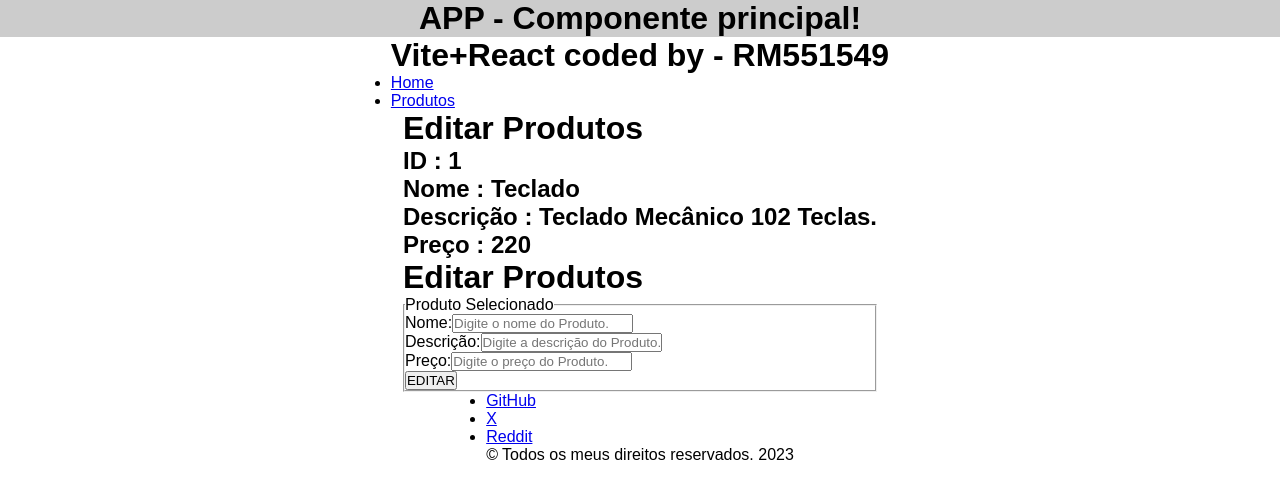
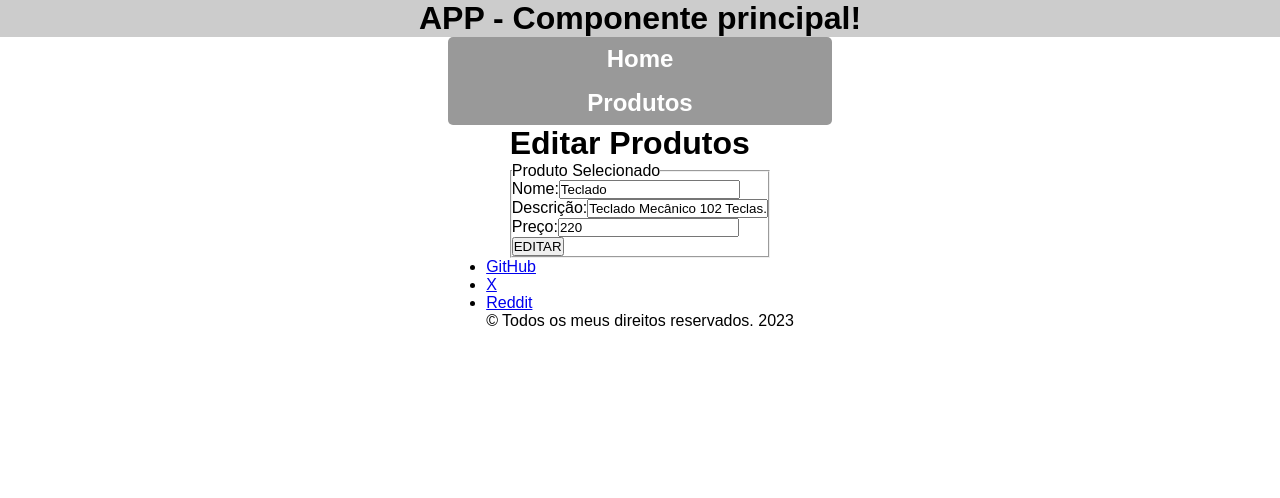
Before and after one commit to hyeonken/spa-1espf, a React (Vite) app: page /editar/produtos/1 in a window 1280 px wide. Shown: the top 498 px of the page. Built offline with nearby package versions, Linux system fonts and the light colour scheme; data requests are answered from the project's data file.

Commit message:
Primeira forma de input com useState

```diff
--- a/package.json
+++ b/package.json
@@ -25,6 +25,7 @@
     "eslint-plugin-react-hooks": "^4.6.0",
     "eslint-plugin-react-refresh": "^0.4.3",
     "json-server": "^0.17.4",
+    "sass": "^1.69.0",
     "vite": "^4.4.5"
   }
 }
--- a/src/App.jsx
+++ b/src/App.jsx
@@ -1,10 +1,9 @@
-import Cabecalho from "./components/Cabecalho";
+import Cabecalho from "./components/Cabecalho/Cabecalho";
 import Rodape from "./components/Rodape";
 import style from "./App.module.css";
-import {Outlet} from "react-router-dom"
+import { Outlet } from "react-router-dom";
 
 export default function App() {
-
 
   return (
     <>
@@ -13,8 +12,7 @@ export default function App() {
         {/* Iniciando a área do cabeçalho */}
         <Cabecalho />
 
-        {/* Iniciando a área do conteúdo */}
-        <Outlet/>
+          <Outlet/>
 
         {/* Iniciando a área do rodapé */}
         <Rodape />
--- a/src/components/Cabecalho.jsx
+++ /dev/null
@@ -1,17 +0,0 @@
-import { Link } from "react-router-dom"
-
-export default function Cabecalho(){
-    return(
-        <>
-        <header>
-          <h1>Vite+React coded by - RM551549</h1>
-          <nav>
-            <ul>
-              <li><Link to={"/"}>Home</Link></li>
-              <li><Link to={"./produtos"}>Produtos</Link></li>
-            </ul>
-          </nav>
-        </header>
-        </>
-    )
-}
--- /dev/null
+++ b/src/components/Cabecalho/Cabecalho.jsx
@@ -0,0 +1,21 @@
+import { Link, useLocation } from "react-router-dom";
+import "./Cabecalho.scss";
+
+export default function Cabecalho() {
+
+  const rotaAtual = useLocation();
+
+
+  return (
+    <>
+      <header className="cabecalho">
+        <nav>
+          <ul>
+            <li><Link to="/" className={rotaAtual.pathname == "/" ? "active" : ""}>Home</Link> </li>
+            <li><Link to="/produtos" className={rotaAtual.pathname == "/produtos" ? "active" : ""}>Produtos</Link> </li>
+          </ul>
+        </nav>
+      </header>
+    </>
+  );
+}
--- /dev/null
+++ b/src/components/Cabecalho/Cabecalho.scss
@@ -0,0 +1,32 @@
+
+.cabecalho{
+    background-color: #999;
+    font-size: 1.5rem;
+    font-weight: bold;
+    width: 30%;
+    border-radius: 5px;
+
+    ul{
+        list-style: none;
+
+        li a{
+            text-decoration: none;
+            text-align: center;
+            display: block;
+            color: #fff;
+            padding: 8px 16px;
+            border-radius: 5px;
+            transition: ease-out 300ms;
+
+            &:hover{
+                background-color:#27ae60;
+            }
+
+        }
+
+    }
+
+    .active{
+        background-color:#27ae60;
+    }
+}
--- a/src/components/Rodape.jsx
+++ b/src/components/Rodape.jsx
@@ -1,14 +1,22 @@
-export default function Footer(){
-    return(
-        <footer>
+export default function Rodape() {
+  return (
+    <>
+      <footer>
         <div>
           <ul>
-            <li><a href="#">GitHub</a></li>
-            <li><a href="#">X</a></li>
-            <li><a href="#">Reddit</a></li>
+            <li>
+              <a href="#">GitHub</a>
+            </li>
+            <li>
+              <a href="#">X</a>
+            </li>
+            <li>
+              <a href="#">Reddit</a>
+            </li>
           </ul>
           <p>&copy; Todos os meus direitos reservados. 2023</p>
         </div>
       </footer>
-    )
+    </>
+  );
 }
--- a/src/routes/EditarProdutos.jsx
+++ b/src/routes/EditarProdutos.jsx
@@ -1,45 +1,44 @@
+import { useEffect, useState } from 'react';
 import { useParams } from 'react-router-dom'
-import { ListaProduto } from '../components/ListaProdutos';
 
 export default function EditarProdutos() {
 
     const {id} = useParams();
 
-    document.title = 'Editar Produtos ' + id;
+    document.title = "Editar Produtos " + id;
+
+    //Criar uma estratégia para recuperar o produto da API-JSON com fetch, utilizando GET:
+
+    const[produto, setProduto] = useState({});
+
+    useEffect(()=>{
+
+      fetch(`http://localhost:5000/produtos/${id}`)
+      .then((response)=> response.json())
+      .then((response)=> setProduto(response))
+      .catch(error=> console.log(error));
+
+    },[id]);
 
 
-    // Criar uma estratégia para recuperar o produto na lista
-    // Utilizando o id
-    // const produtoRecuperadoPorId = ListaProduto.filter(item => item.id == parseInt(id));
-    const produtoRecuperadoPorId = ListaProduto.filter(item => item.id == parseInt(id))[0];
   return (
     <div>
         <h1>Editar Produtos</h1>
-        {/* Dois jeitos de acessar objetos: */}
-        {/* <h2>Produto Selecionado : {id}</h2> */}
-        {/* ou: */}
-        <h2>ID : {produtoRecuperadoPorId.id}</h2>
-
-        <h2>Nome : {produtoRecuperadoPorId.nome}</h2>
-        <h2>Descrição : {produtoRecuperadoPorId.desc}</h2>
-        <h2>Preço : {produtoRecuperadoPorId.preco}</h2>
-
           <div>
-          <h1>Editar Produtos</h1>
             <form>
               <fieldset>
                 <legend>Produto Selecionado</legend>
                 <div>
                   <label htmlFor="">Nome:</label>
-              <input type="text" name='nome' placeholder='Digite o nome do Produto.'/>
+                  <input type="text" name="nome" placeholder="Digite o nome do Produto." value={produto.nome} onChange={(e)=> setProduto(e.target.value)}/>
                 </div>
                 <div>
                   <label htmlFor="">Descrição:</label>
-              <input type="text" name='desc' placeholder='Digite a descrição do Produto.'/>
+                  <input type="text" name="desc" placeholder="Digite a descrição do Produto." value={produto.desc} onChange={(e)=> setProduto(e.target.value)}/>
                 </div>
                 <div>
                   <label htmlFor="">Preço:</label>
-              <input type="text" name='preco' placeholder='Digite o preço do Produto.'/>
+                  <input type="text" name="preco" placeholder="Digite o preço do Produto." value={produto.preco} onChange={(e)=> setProduto(e.target.value)}/>
                 </div>
                 <div>
                   <button>EDITAR</button>
@@ -47,6 +46,29 @@ export default function EditarProdutos() {
               </fieldset>
             </form>
           </div>
+
     </div>
   )
 }
+
+// 1ª FORMA DE INPUT COM USESTATE:
+{/* <form>
+<fieldset>
+  <legend>Produto Selecionado</legend>
+  <div>
+    <label htmlFor="">Nome:</label>
+    <input type="text" name="nome" placeholder="Digite o nome do Produto." value={produto.nome} onChange={(e)=> setProduto(e.target.value)}/>
+  </div>
+  <div>
+    <label htmlFor="">Descrição:</label>
+    <input type="text" name="desc" placeholder="Digite a descrição do Produto." value={produto.desc} onChange={(e)=> setProduto(e.target.value)}/>
+  </div>
+  <div>
+    <label htmlFor="">Preço:</label>
+    <input type="text" name="preco" placeholder="Digite o preço do Produto." value={produto.preco} onChange={(e)=> setProduto(e.target.value)}/>
+  </div>
+  <div>
+    <button>EDITAR</button>
+  </div>
+</fieldset>
+</form> */}
--- a/src/routes/Produtos.jsx
+++ b/src/routes/Produtos.jsx
@@ -7,21 +7,20 @@ import { useEffect, useState } from "react";
 export default function Produtos() {
   document.title = "Lista de Produtos";
 
-  const[listaProdutosApi, setListaProdutosApi] = useState([]);
+  const[listaProdutosApi,setListaProdutosApi] = useState([]);
 
   useEffect(()=>{
-    //Realizando a Request
+
+    //Realizando o Request
     fetch("http://localhost:5000/produtos")
-    //Recebendo o Response e transformando em Json
-    .then((response) => response.json())
+    //Recebendo o Response e transformando em json
+    .then((response)=> response.json())
     //Exibindo os dados no console
     .then((response)=> setListaProdutosApi(response))
-    //Exibindo caso ocorra algum erro
-    .catch(error=> console.log(error))
+    //Exibindo caso ocorra algum erro.
+    .catch(error=> console.log(error));
+
   },[]);
-
-
-
 
 
   return (
```
Also changed, not shown: src/components/Conteudo.jsx (+25 -9 lines), src/main.jsx (+11 -17 lines), 1 other file (tests, documents, lock files or other folders). Lines whose indentation alone changed are shown as unchanged.
